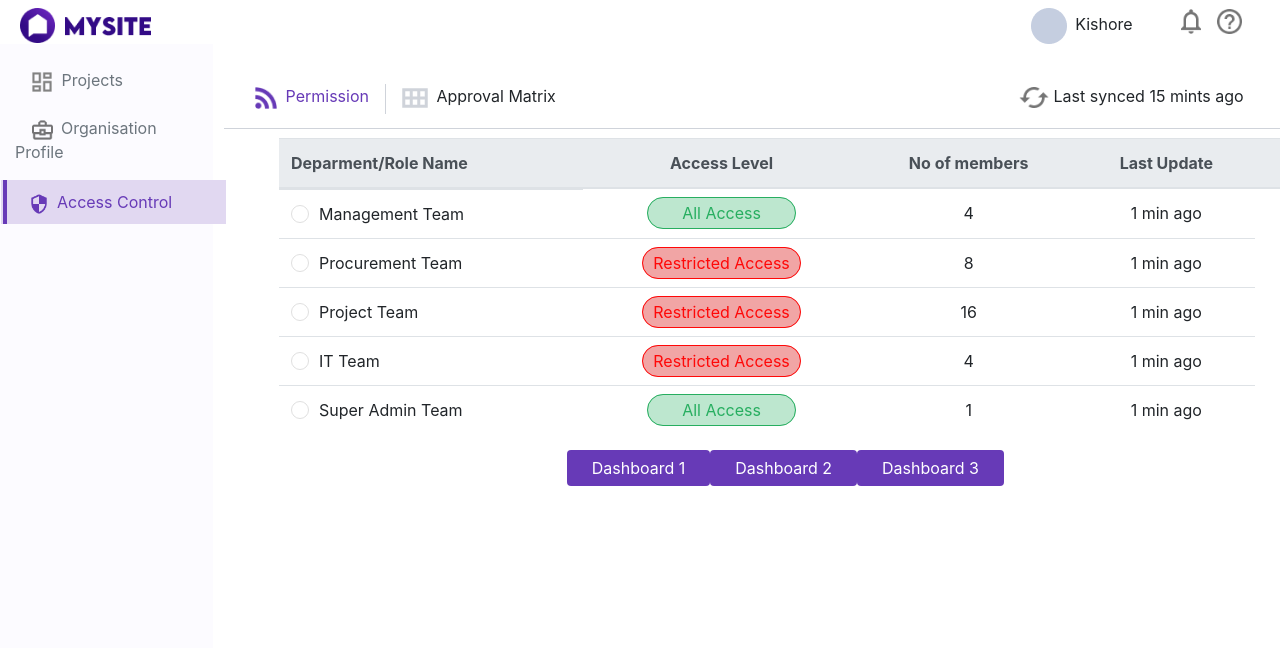
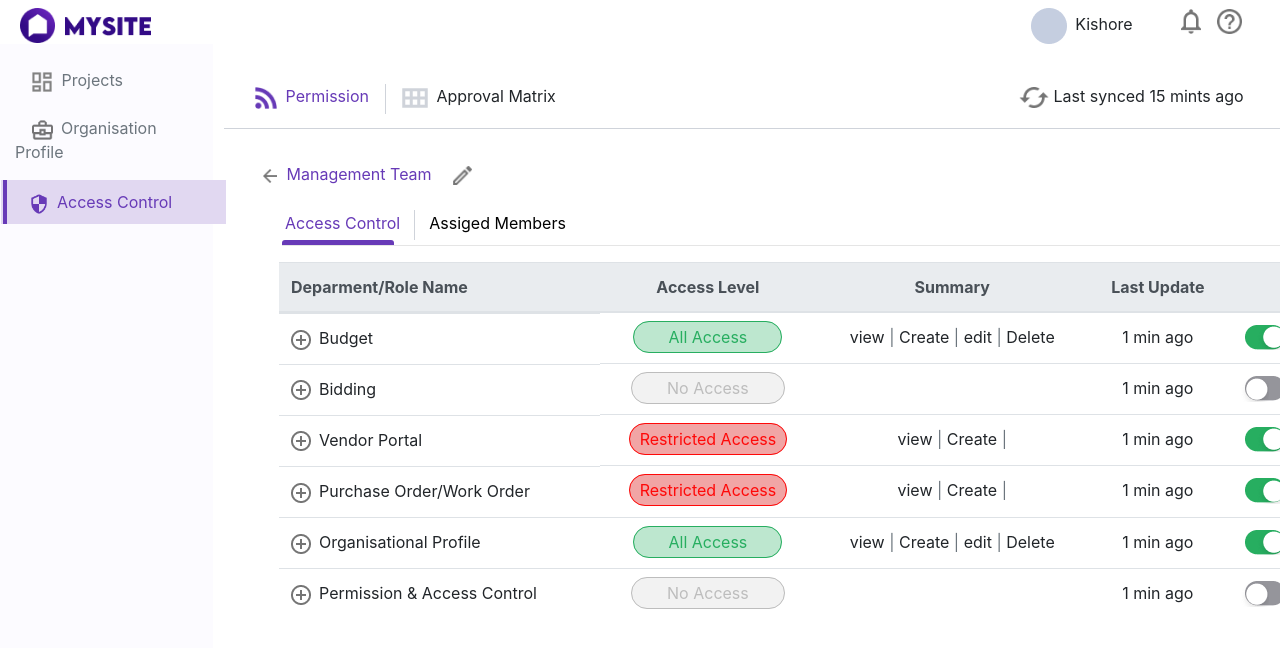
Before and after one commit to mdumar112233/mysite-dashboard-assigment, a React (Create React App) app: page /dashboard2 in a window 1280 px wide. Shown: the top 648 px of the page. Built offline with nearby package versions, Linux system fonts and the light colour scheme.

Commit message:
update table

```diff
--- a/src/Components/MySite1/MySite.css
+++ b/src/Components/MySite1/MySite.css
@@ -60,7 +60,7 @@
     text-decoration: none !important;
     color: #fff;
 }
-.dashboard1{
+.dashboard{
     color: #fff;
     background-color: #673AB7;
     padding: 6px 25px;
--- a/src/Components/MySite1/MySite.js
+++ b/src/Components/MySite1/MySite.js
@@ -16,8 +16,7 @@ const MySite = () => {
                     <Features></Features>
                     <div className='add-delete mt-5 ml-4 d-flex'>
                         <div>
-                            {/* <button className='add-btn'><img src={plus} alt="edit" />  Add Role</button> */}
-                            <Link className='dashboard1'  to='/dashboard2'><img src={plus} alt="edit" />  Add Role</Link>
+                            <Link className='dashboard'  to='/dashboard2'><img src={plus} alt="edit" />  Add Role</Link>
                         </div>
                         <div className="edit" role='button'>
                             <img src={edit} alt="edit" />
--- a/src/Components/MySite2/MySite2.css
+++ b/src/Components/MySite2/MySite2.css
@@ -0,0 +1,55 @@
+.back-btn img{
+    height: 14px;
+}
+.back-btn a:hover{
+    text-decoration: none;
+    color: #673AB7;
+}
+.back-btn a{
+    color: #673AB7;
+}
+.access-btn{
+    border: 0;
+    background-color: transparent;
+    color: #673AB7;
+}
+.under-line1{
+    width: 112px;
+    height: 5px;
+    background-color: #673AB7;
+    margin-left: 27px;
+    border-radius: 3px 3px 0 0;
+}
+.under-line2{
+    width: 97%;
+    height: 1px;
+    background-color: #E5E5E5;
+    margin-left: 27px;
+
+}
+.assign-btn{
+    border: 0;
+    background-color: transparent;
+}
+.access-status-reject{
+    background: #F2F2F2;
+    padding: 5px 35px;
+    border: 1px solid #BDBDBD;
+    border-radius: 18px;
+    color: #BDBDBD;
+}
+.on-btn-bg{
+    position: absolute;
+}
+.on-btn-dot{
+    position: relative;
+    left:11px;
+    bottom: 1px;
+}
+.off-btn-bg{
+    position: absolute;
+}
+.off-btn-dot{
+    position: relative;
+    right: 6px;
+}
--- a/src/Components/MySite2/MySite2.js
+++ b/src/Components/MySite2/MySite2.js
@@ -2,6 +2,14 @@ import React from 'react';
 import { Link } from 'react-router-dom';
 import Sidebar from '../Share/Sidebar/Sidebar';
 import Features from '../Share/Sidebar/Features/Features';
+import edit from '../../Images/edit_24px.png';
+import arrow from '../../Images/arrow_back_24px.png';
+import add from '../../Images/add_circle_outline_24px.png';
+import line from '../../Images/Line 40.png';
+import whiteDot from '../../Images/Knob.png';
+import btnBg1 from '../../Images/Track.png';
+import btnBg2 from '../../Images/Track1.png';
+import './MySite2.css';
 
 const MySite2 = () => {
     return (
@@ -11,62 +19,81 @@ const MySite2 = () => {
                 <div className="col-md-10 mySite1-container" style={{marginLeft: '15rem'}}>
                     <Features></Features>
 
+                    <div className="back-btn-edit-btn d-flex mt-5 ml-2">
+                        <div className="back-btn ml-0">
+                            <Link to='/dashboard1'><span style={{marginRight: '5px'}}><img src={arrow} alt="arrow" /></span>  Management Team</Link>
+                        </div>
+                        <div className="edit" role='button'>
+                            <img src={edit} alt="edit" />
+                        </div>
+                    </div>
 
-                   <div className='mt-4 ml-4'>
+                    <div className="control-panel mt-4 ml-4">
+                        <button className='access-btn'>Access Control</button>
+                        <img className='ml-2 mr-2' src={line} alt="line" />
+                        <button className='assign-btn'>Assiged Members</button>
+                    </div>
+                    <div className="under-line1"></div>
+                    <div className="under-line2"></div>
+
+                   <div className='mt-3 ml-4'>
                         <table class="table">
                         <thead class="thead-light">
                             <tr>
                             <th scope="col">Deparment/Role Name</th>
                             <th scope="col" className='text-center'>Access Level</th>
-                            <th scope="col" className='text-center'>No of members</th>
+                            <th scope="col" className='text-center'>Summary</th>
                             <th scope="col" className='text-center'>Last Update</th>
                             <th scope="col"></th>
                             </tr>
                         </thead>
                         <tbody>
                             <tr>
-                            <td className='d-flex'><div className='white-dot'></div> <div>Management Team</div></td>
+                            <td className='d-flex'><div className='mr-2'><img src={add} alt="add" /></div> <div>Budget</div></td>
                             <td className='text-center'><span className='access-status-yes'>All Access</span></td>
-                            <td className='text-center'>4</td>
+                            <td className='text-center '>view <span className='text-secondary'>|</span> Create <span className='text-secondary'>|</span> edit <span className='text-secondary'>|</span> Delete</td>
                             <td className='text-center'>1 min ago</td>
-                            {/* <td className='text-center'><img src={view} alt="" /></td> */}
+                            <td className='text-center' role='button'><img className='on-btn-bg' src={btnBg1} alt="btnBg" /> <img className='on-btn-dot' src={whiteDot} alt="whiteDot" /></td>
+                            </tr>
+
+                            <tr>
+                            <td className='d-flex'><div className='mr-2'><img src={add} alt="add" /></div> <div>Bidding</div></td>
+                            <td className='text-center'><span className='access-status-reject'>No Access</span></td>
+                            <td className='text-center'></td>
+                            <td className='text-center'>1 min ago</td>
+                            <td className='text-center' role='button'><img className='off-btn-bg' src={btnBg2} alt="btnBg" /> <img className='off-btn-dot' src={whiteDot} alt="whiteDot" /></td>
+                            </tr>
+
+                            <tr>
+                            <td className='d-flex'><div className='mr-2'><img src={add} alt="add" /></div> <div>Vendor Portal</div></td>
+                            <td className='text-center'><span className='access-status-no'>Restricted Access</span></td>
+                            <td className='text-center '>view <span className='text-secondary'>|</span> Create <span className='text-secondary'>|</span></td>
+                            <td className='text-center'>1 min ago</td>
+                            <td className='text-center' role='button'><img className='on-btn-bg' src={btnBg1} alt="btnBg" /> <img className='on-btn-dot' src={whiteDot} alt="whiteDot" /></td>
                             </tr>
                             <tr>
-                            <td className='d-flex'><div className='white-dot'></div> <div>Procurement Team</div></td>
+                            <td className='d-flex'><div className='mr-2'><img src={add} alt="add" /></div> <div>Purchase Order/Work Order</div></td>
                             <td className='text-center'><span className='access-status-no'>Restricted Access</span></td>
-                            <td className='text-center'>8</td>
+                            <td className='text-center '>view <span className='text-secondary'>|</span> Create <span className='text-secondary'>|</span></td>
                             <td className='text-center'>1 min ago</td>
-                            {/* <td className='text-center'><img src={view} alt="" /></td> */}
+                            <td className='text-center' role='button'><img className='on-btn-bg' src={btnBg1} alt="btnBg" /> <img className='on-btn-dot' src={whiteDot} alt="whiteDot" /></td>
                             </tr>
                             <tr>
-                            <td className='d-flex'><div className='white-dot'></div> <div>Project Team</div></td>
-                            <td className='text-center'><span className='access-status-no'>Restricted Access</span></td>
-                            <td className='text-center'>16</td>
+                            <td className='d-flex'><div className='mr-2'><img src={add} alt="add" /></div> <div>Organisational Profile</div></td>
+                            <td className='text-center'><span className='access-status-yes'>All Access</span></td>
+                            <td className='text-center '>view <span className='text-secondary'>|</span> Create <span className='text-secondary'>|</span> edit <span className='text-secondary'>|</span> Delete</td>
                             <td className='text-center'>1 min ago</td>
-                            {/* <td className='text-center'><img src={view} alt="" /></td> */}
+                            <td className='text-center' role='button'><img className='on-btn-bg' src={btnBg1} alt="btnBg" /> <img className='on-btn-dot' src={whiteDot} alt="whiteDot" /></td>
                             </tr>
                             <tr>
-                            <td className='d-flex'><div className='white-dot'></div> <div>IT Team</div></td>
-                            <td className='text-center'><span className='access-status-no'>Restricted Access</span></td>
-                            <td className='text-center'>4</td>
+                            <td className='d-flex'><div className='mr-2'><img src={add} alt="add" /></div> <div>Permission & Access Control</div></td>
+                            <td className='text-center'><span className='access-status-reject'>No Access</span></td>
+                            <td className='text-center'></td>
                             <td className='text-center'>1 min ago</td>
-                            {/* <td className='text-center'><img src={view} alt="" /></td> */}
-                            </tr>
-                            <tr>
-                            <td className='d-flex'><div className='white-dot'></div> <div>Super Admin Team</div></td>
-                            <td className='text-center'><span className='access-status-yes'>All Access</span></td>
-                            <td className='text-center'>1</td>
-                            <td className='text-center'>1 min ago</td>
-                            {/* <td className='text-center'><img src={view} alt="" /></td> */}
+                            <td className='text-center' role='button'><img className='off-btn-bg' src={btnBg2} alt="btnBg" /> <img className='off-btn-dot'  src={whiteDot} alt="whiteDot" /></td>
                             </tr>
                         </tbody>
                         </table>
-
-                        <div className="switch-dashboard d-flex justify-content-center">
-                            <Link className='dashboard1'  to='/dashboard1'>Dashboard 1</Link>
-                            <Link className='dashboard1'  to='/dashboard2'>Dashboard 2</Link>
-                            <Link className='dashboard1'  to='/dashboard3'>Dashboard 3</Link>
-                        </div>
                    </div>
                 </div>
                 <div className='under-border'></div>
```
